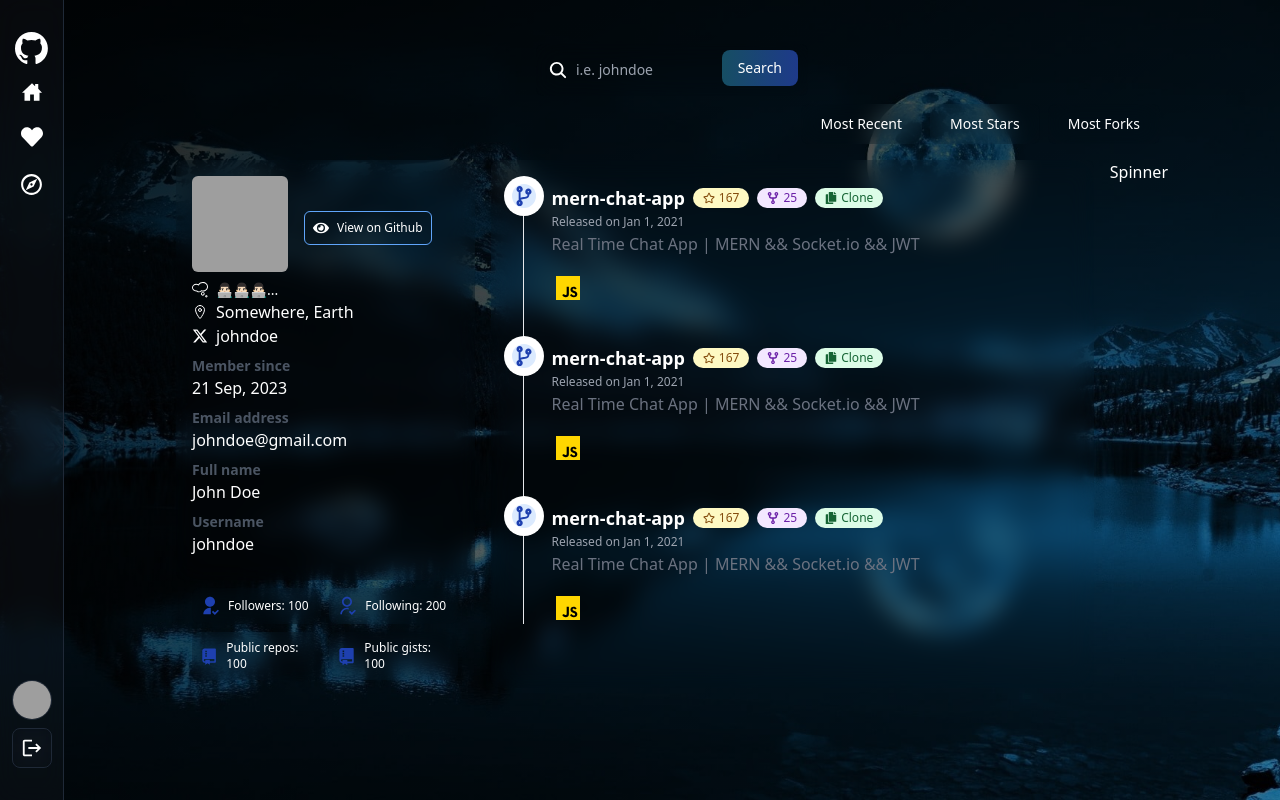
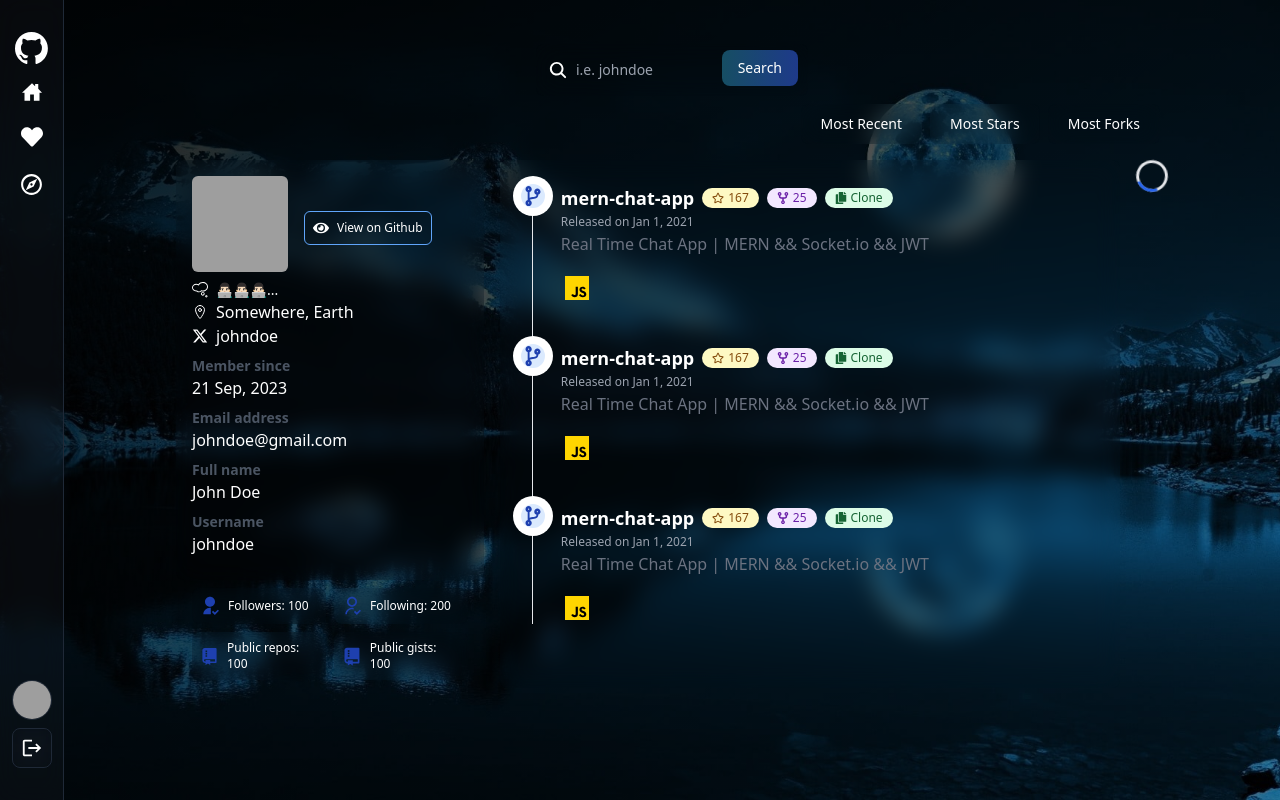
Before and after one commit to nidhipawar5/my-github-app, a React (Vite) app in the folder frontend/: page / in a window 1280 px wide. Built offline with nearby package versions, Linux system fonts and the light colour scheme; grey boxes are pictures that could not be loaded.

Commit message:
spinner component UI

```diff
--- a/frontend/src/components/Spinner.jsx
+++ b/frontend/src/components/Spinner.jsx
@@ -1,9 +1,29 @@
 import React from 'react'
 
 const Spinner = () => {
-  return (
-    <div>Spinner</div>
-  )
-}
+	return (
+		<div className='text-center'>
+			<div role='status'>
+				<svg
+					aria-hidden='true'
+					className='inline w-8 h-8 text-gray-200 animate-spin fill-blue-600'
+					viewBox='0 0 100 101'
+					fill='none'
+					xmlns='http://www.w3.org/2000/svg'
+				>
+					<path
+						d='M100 50.5908C100 78.2051 77.6142 100.591 50 100.591C22.3858 100.591 0 78.2051 0 50.5908C0 22.9766 22.3858 0.59082 50 0.59082C77.6142 0.59082 100 22.9766 100 50.5908ZM9.08144 50.5908C9.08144 73.1895 27.4013 91.5094 50 91.5094C72.5987 91.5094 90.9186 73.1895 90.9186 50.5908C90.9186 27.9921 72.5987 9.67226 50 9.67226C27.4013 9.67226 9.08144 27.9921 9.08144 50.5908Z'
+						fill='currentColor'
+					/>
+					<path
+						d='M93.9676 39.0409C96.393 38.4038 97.8624 35.9116 97.0079 33.5539C95.2932 28.8227 92.871 24.3692 89.8167 20.348C85.8452 15.1192 80.8826 10.7238 75.2124 7.41289C69.5422 4.10194 63.2754 1.94025 56.7698 1.05124C51.7666 0.367541 46.6976 0.446843 41.7345 1.27873C39.2613 1.69328 37.813 4.19778 38.4501 6.62326C39.0873 9.04874 41.5694 10.4717 44.0505 10.1071C47.8511 9.54855 51.7191 9.52689 55.5402 10.0491C60.8642 10.7766 65.9928 12.5457 70.6331 15.2552C75.2735 17.9648 79.3347 21.5619 82.5849 25.841C84.9175 28.9121 86.7997 32.2913 88.1811 35.8758C89.083 38.2158 91.5421 39.6781 93.9676 39.0409Z'
+						fill='currentFill'
+					/>
+				</svg>
+				<span className='sr-only'>Loading...</span>
+			</div>
+		</div>
+	);
+};
 
 export default Spinner
```
